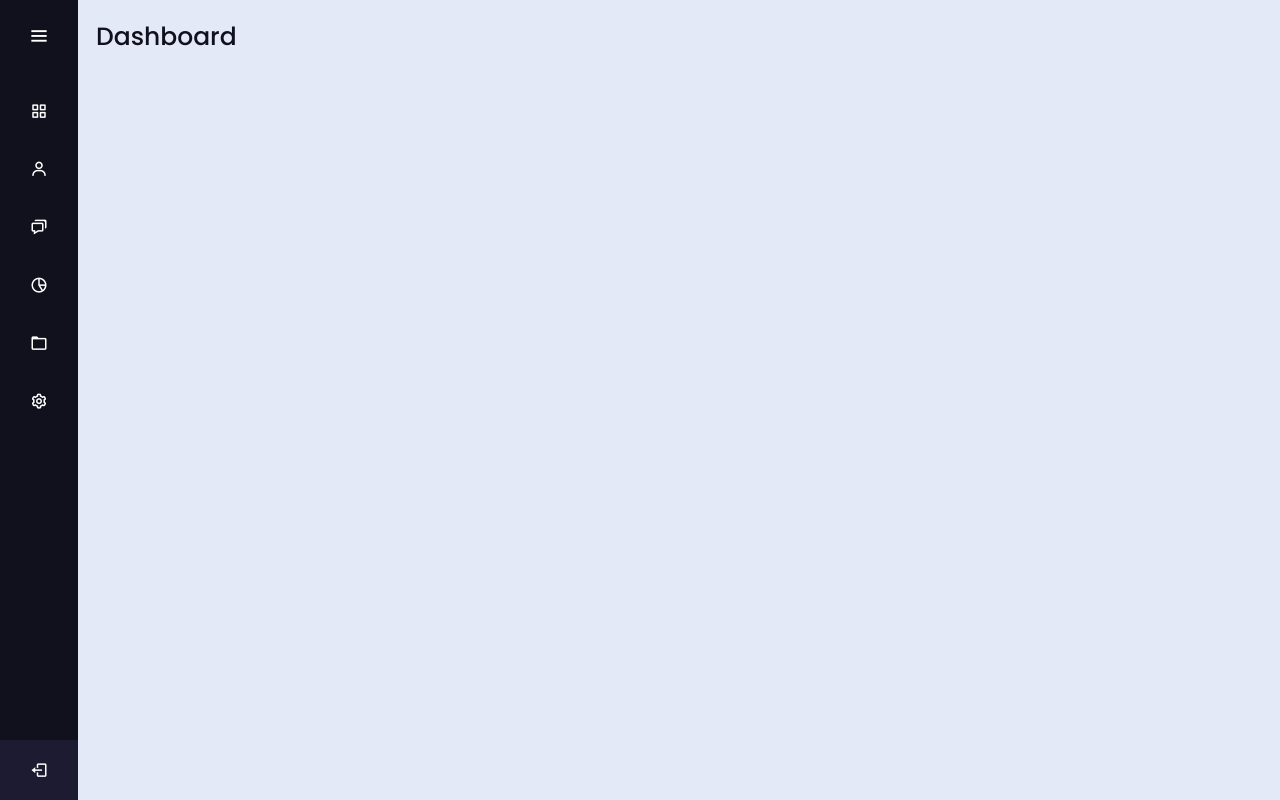
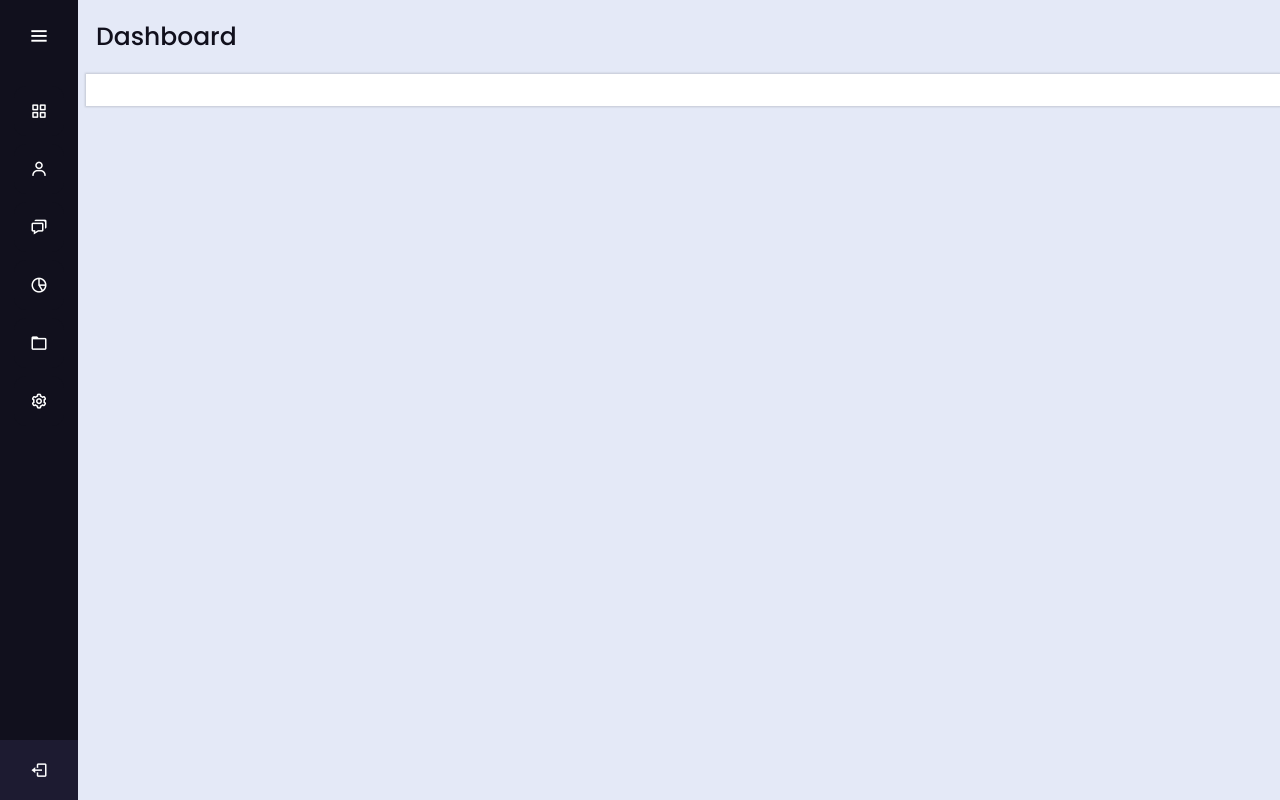
Before and after one commit to ayoub-deguiri/Ecole-web-site-, a PHP site: page / in a window 1280 px wide. Run offline with PHP 8.4, Linux system fonts and the light colour scheme; grey boxes are pictures that could not be loaded.

Commit message:
modifier dashbord

```diff
--- a/Admin/assets/style.css
+++ b/Admin/assets/style.css
@@ -235,3 +235,18 @@
     display: none;
   }
 }
+
+
+.chit-chat-layer1-rit {
+  padding:0em 0em 0em 0.5em;
+}
+
+.geo-chart {
+  box-shadow: 0px 0px 2px 1px rgba(0,0,0,0.15);
+  padding: 1em 1em;
+  background: #fff;
+}
+
+section#charts1 {
+  padding: 0px;
+}
--- a/Admin/index.html
+++ b/Admin/index.html
@@ -82,6 +82,17 @@
   <!-- start home section-->
   <section class="home-section">
       <div class="text">Dashboard</div>
+
+
+      <div class="col-md-6 chit-chat-layer1-rit">
+        <div class="geo-chart">
+        <section id="charts1">
+
+      </section>
+    </div>
+    </div>
+
+
   </section>
 <!-- end  home section-->
   <script src="./assets/script.js"></script>
```
